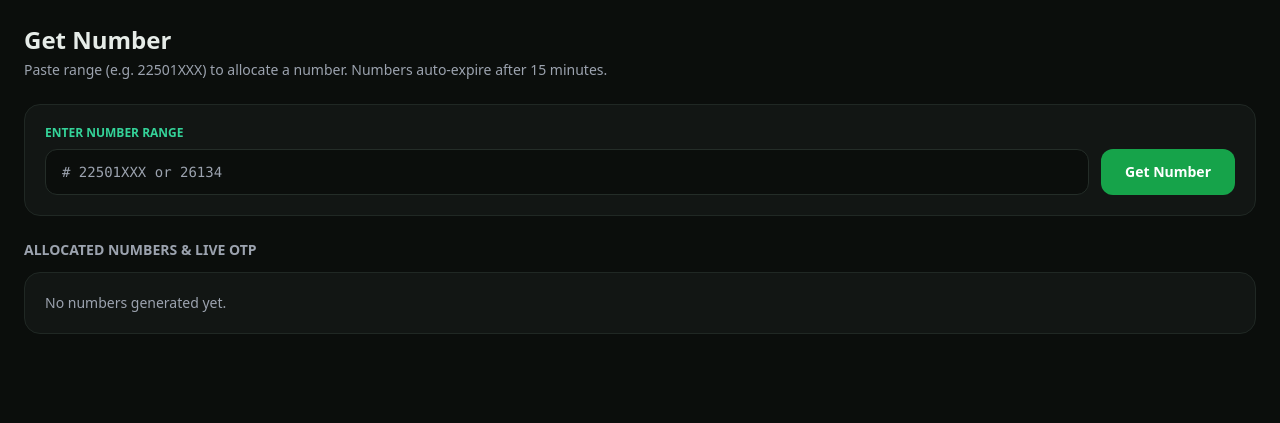
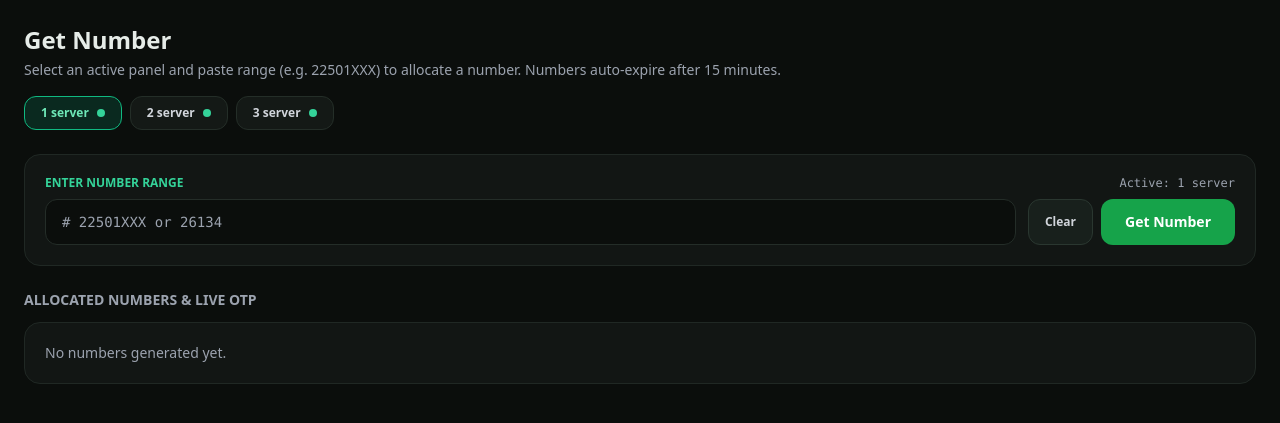
Before and after one commit to mrifathossen57-svg/Free-ai, a Flask app: template templates/get_number.html in a window 1280 px wide. Shown: the top 423 px of the page. Run offline with Flask 3, Linux system fonts and the light colour scheme; the template is opened without the code that fills it, so the values that code supplies are empty; some libraries are stand-ins or nearby versions.

Commit message:
Update get_number.html

```diff
--- a/templates/get_number.html
+++ b/templates/get_number.html
@@ -1,45 +1,162 @@
 {% extends "base.html" %}
 {% block title %}Get Number{% endblock %}
 {% block content %}
-{% set is_panel_on = voltx_panel_active if voltx_panel_active is defined else true %}
-{% set panel_name = panel_brand_name if panel_brand_name is defined else "SR 1" %}
+{% set p_map = {
+  "1": {"key": "1", "name": "1 server", "active": voltx_panel_active if voltx_panel_active is defined else true},
+  "2": {"key": "2", "name": "2 server", "active": true},
+  "3": {"key": "3", "name": "3 server", "active": true}
+} %}
 
 <h1 class="text-2xl font-bold mb-1">Get Number</h1>
-<p class="text-sm text-gray-400 mb-6">Paste range (e.g. 22501XXX) to allocate a number. Numbers auto-expire after 15 minutes.</p>
+<p class="text-sm text-gray-400 mb-4">Select an active panel and paste range (e.g. 22501XXX) to allocate a number. Numbers auto-expire after 15 minutes.</p>
 
-{% if not is_panel_on %}
-  <div class="card rounded-2xl p-6 border border-rose-700/40 bg-rose-950/20 space-y-1 mb-6">
-    <h2 class="text-base font-bold text-rose-300">{{ panel_name }} Panel is OFF</h2>
-    <p class="text-xs text-gray-400">This panel has been turned off by Admin.</p>
+<!-- Panel Selector Tabs -->
+<div class="flex flex-wrap gap-2 mb-6" id="panel-tabs">
+  {% for pk in ["1", "2", "3"] %}
+    {% set p_info = p_map.get(pk, {"key": pk, "name": pk ~ " server", "active": true}) %}
+    <button type="button"
+            data-panel="{{ pk }}"
+            onclick="selectPanel('{{ pk }}')"
+            class="panel-tab px-4 py-2 rounded-xl text-xs font-semibold border transition flex items-center gap-2 bg-[#141916] border-[#242e28] text-gray-300 hover:border-emerald-500/50">
+      <span>{{ p_info.name }}</span>
+      <span class="inline-block w-2 h-2 rounded-full {{ 'bg-emerald-400' if p_info.active else 'bg-rose-500' }}"></span>
+    </button>
+  {% endfor %}
 </div>
-{% else %}
+
 <div id="getnum-off-banner" class="card rounded-2xl p-6 border border-rose-700/40 bg-rose-950/20 space-y-1 mb-6 hidden">
-    <div class="text-base font-bold text-rose-300">{{ panel_name }} Panel is OFF</div>
+  <div id="getnum-off-title" class="text-base font-bold text-rose-300">Panel is OFF</div>
   <div id="getnum-off-msg" class="text-xs text-gray-400">This panel has been turned off by Admin.</div>
 </div>
 
 <div id="getnum-form-card" class="card rounded-2xl p-5 mb-6">
-    <label class="block text-xs text-emerald-400 uppercase font-semibold mb-2">Enter Number Range</label>
+  <div class="flex items-center justify-between mb-2">
+    <label class="block text-xs text-emerald-400 uppercase font-semibold">Enter Number Range</label>
+    <span id="active-panel-label" class="text-xs font-mono text-gray-400"></span>
+  </div>
   <div class="flex flex-col sm:flex-row gap-3">
     <input id="range-input" type="text" placeholder="# 22501XXX or 26134"
+           oninput="saveRangeToStorage(this.value)"
            class="flex-1 px-4 py-3 rounded-xl bg-[#0b0e0c] border border-[#242d28] text-white font-mono text-sm focus:outline-none focus:border-emerald-500" />
+    <div class="flex gap-2 shrink-0">
+      <button type="button" id="clear-range-btn" onclick="clearSavedRange()"
+              class="px-4 py-3 rounded-xl bg-[#18201c] hover:bg-[#222d27] text-gray-300 border border-[#2a3730] font-semibold text-xs">
+        Clear
+      </button>
       <button id="get-num-btn" onclick="allocateNumber()"
-              class="px-6 py-3 rounded-xl accent-btn text-white font-semibold text-sm shrink-0">
+              class="px-6 py-3 rounded-xl accent-btn text-white font-semibold text-sm">
         Get Number
       </button>
     </div>
+  </div>
   <div id="status-msg" class="text-xs mt-3 text-amber-300 hidden"></div>
 </div>
-{% endif %}
 
-<h2 class="text-sm font-semibold text-gray-400 uppercase mb-3">Allocated Numbers & Live OTP</h2>
+<h2 class="text-sm font-semibold text-gray-400 uppercase mb-3">Allocated Numbers &amp; Live OTP</h2>
 <div id="numbers-list" class="space-y-3"></div>
 
 <script>
+const SERVER_LABELS = {
+  "1": "1 server",
+  "2": "2 server",
+  "3": "3 server"
+};
+const SAVED_RANGE_KEY = 'saved_getnum_range';
+const PANELS_META = {{ p_map | tojson }};
 const params = new URLSearchParams(window.location.search);
 const rangeInputEl = document.getElementById('range-input');
-if (rangeInputEl && params.get('range')) {
-  rangeInputEl.value = params.get('range');
+
+function saveRangeToStorage(val) {
+  const trimmed = String(val ?? '').trim();
+  if (trimmed) {
+    localStorage.setItem(SAVED_RANGE_KEY, trimmed);
+  } else {
+    localStorage.removeItem(SAVED_RANGE_KEY);
+  }
+}
+
+function clearSavedRange() {
+  localStorage.removeItem(SAVED_RANGE_KEY);
+  if (rangeInputEl) {
+    rangeInputEl.value = '';
+    rangeInputEl.focus();
+  }
+  const url = new URL(window.location.href);
+  if (url.searchParams.has('range')) {
+    url.searchParams.delete('range');
+    window.history.replaceState({}, '', url.toString());
+  }
+}
+
+function initRangeValue() {
+  if (!rangeInputEl) return;
+  const qRange = (params.get('range') || '').trim();
+  if (qRange) {
+    rangeInputEl.value = qRange;
+    saveRangeToStorage(qRange);
+    return;
+  }
+  const savedRange = (localStorage.getItem(SAVED_RANGE_KEY) || '').trim();
+  if (savedRange) {
+    rangeInputEl.value = savedRange;
+  }
+}
+
+function getInitialPanel() {
+  const qPanel = params.get('panel');
+  if (qPanel && PANELS_META[qPanel] && PANELS_META[qPanel].active) {
+    return qPanel;
+  }
+  const saved = localStorage.getItem('selected_panel_key');
+  if (saved && PANELS_META[saved] && PANELS_META[saved].active) {
+    return saved;
+  }
+  for (const k of ['1', '2', '3']) {
+    if (PANELS_META[k] && PANELS_META[k].active) {
+      return k;
+    }
+  }
+  return qPanel || saved || '1';
+}
+
+let currentPanel = getInitialPanel();
+
+function syncPanelUI() {
+  const meta = PANELS_META[currentPanel] || { name: SERVER_LABELS[currentPanel] || `${currentPanel} server`, active: true };
+  document.querySelectorAll('.panel-tab').forEach(btn => {
+    const k = btn.getAttribute('data-panel');
+    if (k === currentPanel) {
+      btn.className = 'panel-tab px-4 py-2 rounded-xl text-xs font-semibold border transition flex items-center gap-2 bg-emerald-600/20 border-emerald-500 text-emerald-300';
+    } else {
+      btn.className = 'panel-tab px-4 py-2 rounded-xl text-xs font-semibold border transition flex items-center gap-2 bg-[#141916] border-[#242e28] text-gray-300 hover:border-emerald-500/50';
+    }
+  });
+
+  const labelEl = document.getElementById('active-panel-label');
+  if (labelEl) labelEl.innerText = `Active: ${meta.name}`;
+
+  const banner = document.getElementById('getnum-off-banner');
+  const formCard = document.getElementById('getnum-form-card');
+  const offTitle = document.getElementById('getnum-off-title');
+  const offMsg = document.getElementById('getnum-off-msg');
+
+  if (!meta.active) {
+    if (offTitle) offTitle.innerText = `${meta.name} is OFF`;
+    if (offMsg) offMsg.innerText = `${meta.name} has been turned off by Admin. Select another active server above.`;
+    if (banner) banner.classList.remove('hidden');
+    if (formCard) formCard.classList.add('hidden');
+  } else {
+    if (banner) banner.classList.add('hidden');
+    if (formCard) formCard.classList.remove('hidden');
+  }
+}
+
+function selectPanel(panelKey) {
+  currentPanel = panelKey;
+  localStorage.setItem('selected_panel_key', currentPanel);
+  const msg = document.getElementById('status-msg');
+  if (msg) msg.classList.add('hidden');
+  syncPanelUI();
 }
 
 function formatTimer(sec) {
@@ -87,13 +204,19 @@ function copyText(txt, btn) {
   setTimeout(() => btn.innerText = old, 1200);
 }
 
-function showGetnumPanelOff(msgText = 'This panel has been turned off by Admin.') {
+function showGetnumPanelOff(msgText = 'This server has been turned off by Admin.') {
+  if (PANELS_META[currentPanel]) {
+    PANELS_META[currentPanel].active = false;
+  }
   const banner = document.getElementById('getnum-off-banner');
   const formCard = document.getElementById('getnum-form-card');
+  const offTitle = document.getElementById('getnum-off-title');
   const offMsg = document.getElementById('getnum-off-msg');
+  const pName = (PANELS_META[currentPanel] && PANELS_META[currentPanel].name) || SERVER_LABELS[currentPanel] || `${currentPanel} server`;
+  if (offTitle) offTitle.innerText = `${pName} is OFF`;
+  if (offMsg) offMsg.innerText = msgText;
   if (banner) banner.classList.remove('hidden');
   if (formCard) formCard.classList.add('hidden');
-  if (offMsg) offMsg.innerText = msgText;
 }
 
 async function allocateNumber() {
@@ -103,7 +226,11 @@ async function allocateNumber() {
   if (!input || !btn) return;
 
   const rangeVal = input.value.trim();
-  if (!rangeVal) return;
+  if (!rangeVal && currentPanel !== '3') return;
+
+  if (rangeVal) {
+    saveRangeToStorage(rangeVal);
+  }
 
   btn.disabled = true;
   btn.innerText = 'Allocating...';
@@ -113,16 +240,16 @@ async function allocateNumber() {
     const res = await fetch('/api/bridge/getnum', {
       method: 'POST',
       headers: { 'Content-Type': 'application/json' },
-      body: JSON.stringify({ range: rangeVal })
+      body: JSON.stringify({ range: rangeVal, panel: currentPanel })
     });
     const data = await res.json();
 
     if (
       data.panel_active === false ||
-      data.voltx_active === false ||
+      (currentPanel === '1' && data.voltx_active === false) ||
       (data.meta && data.meta.code === 503)
     ) {
-      showGetnumPanelOff(data.message || 'This panel has been turned off by Admin.');
+      showGetnumPanelOff(data.message || 'This server has been turned off by Admin.');
       return;
     }
 
@@ -151,11 +278,23 @@ async function refreshNumbers() {
   try {
     const res = await fetch('/api/bridge/my-numbers', { cache: 'no-store' });
     const data = await res.json();
-    if (data.panel_active === false) {
-      showGetnumPanelOff('This panel has been turned off by Admin.');
+    if (data.panels) {
+      for (const [k, v] of Object.entries(data.panels)) {
+        PANELS_META[k] = {
+          ...v,
+          name: SERVER_LABELS[k] || v.name || `${k} server`
+        };
+      }
+      syncPanelUI();
     }
     if (data.ok) {
-      cachedNumbers = data.numbers || [];
+      cachedNumbers = (data.numbers || []).map(n => {
+        const pKey = String(n.panel ?? n.panel_key ?? '');
+        return {
+          ...n,
+          panel_name: SERVER_LABELS[pKey] || n.panel_name || (pKey ? `${pKey} server` : '')
+        };
+      });
       renderNumbers();
     }
   } catch (e) {}
@@ -174,6 +313,16 @@ function renderNumbers() {
     const timerBadge = n.expired
       ? `<span class="px-2.5 py-1 rounded-lg bg-rose-950 text-rose-400 text-xs font-semibold">EXPIRED (15m)</span>`
       : `<span class="px-2.5 py-1 rounded-lg bg-amber-950/70 text-amber-300 font-mono text-xs font-semibold">⏳ ${formatTimer(n.remaining_seconds)}</span>`;
+
+    const panelBadge = n.panel_name
+      ? `<span class="px-2 py-0.5 rounded-md bg-sky-950/70 text-sky-300 border border-sky-700/40 text-[11px] font-semibold">${escapeHtml(n.panel_name)}</span>`
+      : '';
+
+    const rangeVal = String(n.range ?? '').trim();
+    const rangeHtml = rangeVal
+      ? `<button type="button" onclick="copyText('${escapeAttr(rangeVal)}', this)" title="Click to copy range"
+                 class="font-mono text-amber-300 underline decoration-dotted underline-offset-2 hover:text-emerald-300 cursor-pointer">${escapeHtml(rangeVal)}</button>`
+      : `<span class="font-mono text-gray-500">-</span>`;
 
     const otpToCopy = extractOtpValue(n.otp_message);
     const otpArea = n.otp_message
@@ -197,10 +346,11 @@ function renderNumbers() {
                     class="px-2.5 py-1 rounded-lg bg-[#1a221e] text-xs text-emerald-300 hover:bg-[#232e28]">
               Copy
             </button>
+            ${panelBadge}
             ${timerBadge}
           </div>
           <div class="text-xs text-gray-400">
-            Country: <span class="text-gray-200">${escapeHtml(n.country)}</span> • Operator: <span class="text-gray-200">${escapeHtml(n.operator)}</span> • Range: <span class="font-mono">${escapeHtml(n.range)}</span>
+            Country: <span class="text-gray-200">${escapeHtml(n.country)}</span> • Operator: <span class="text-gray-200">${escapeHtml(n.operator)}</span> • Range: ${rangeHtml}
           </div>
         </div>
 
@@ -222,6 +372,8 @@ setInterval(() => {
   renderNumbers();
 }, 1000);
 
+initRangeValue();
+syncPanelUI();
 refreshNumbers();
 setInterval(refreshNumbers, 5000);
 </script>
```
Lines whose indentation alone changed are shown as unchanged.
